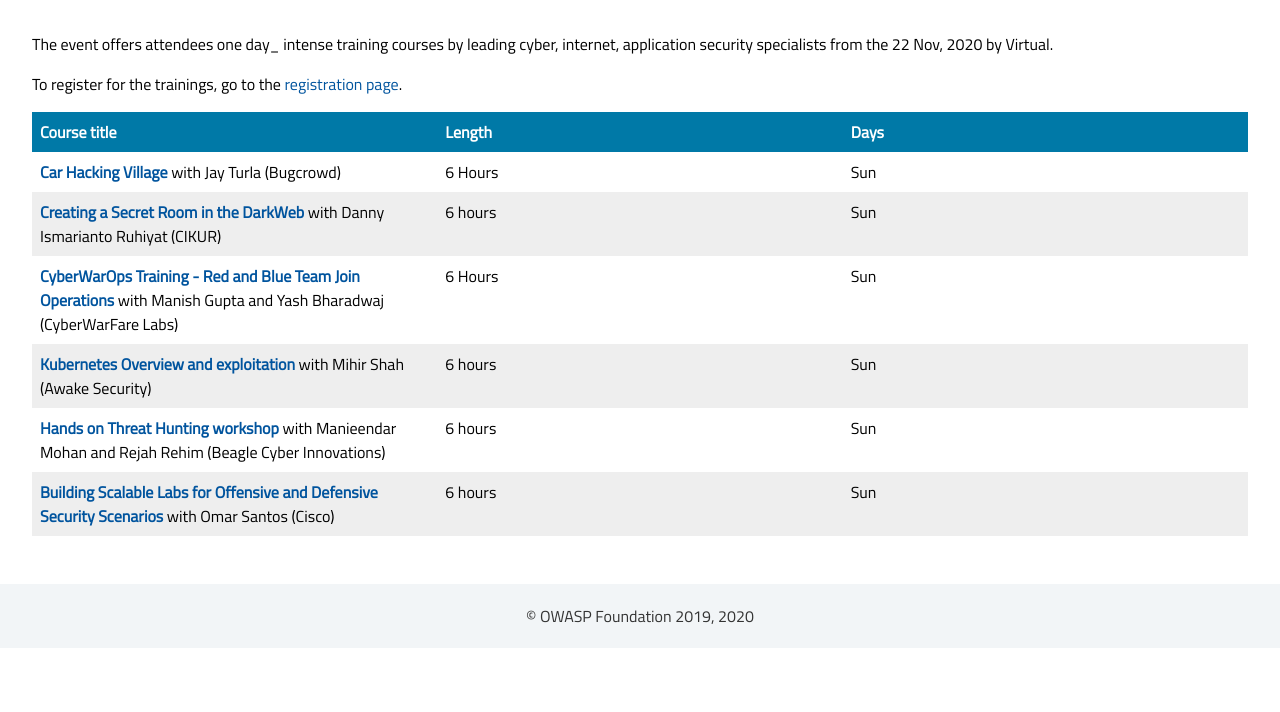
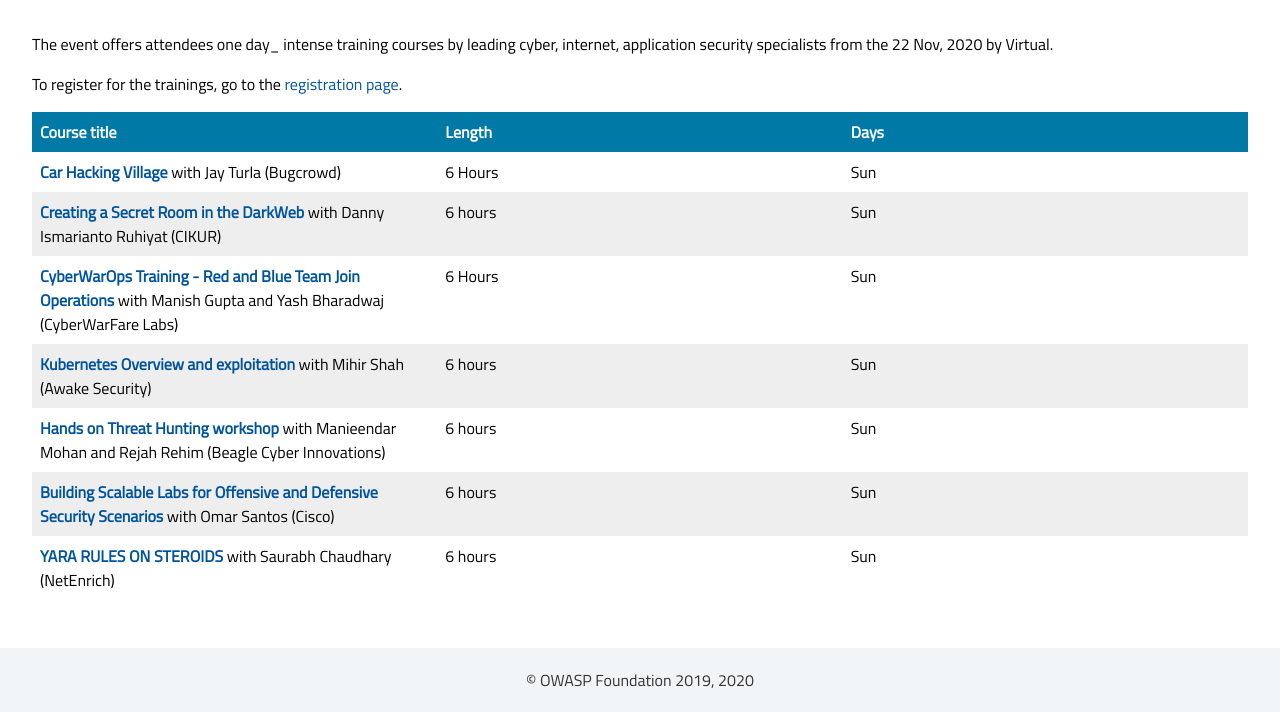
Before and after one commit to globalsea/globalsea.github.io, a Jekyll site: the page built from program/trainings.md, in a window 1280 px wide. Shown: the part 438-1150 px from the top of the page. Built offline with Jekyll 4.4.1, drawn with Linux system fonts in a browser that asks for light colours; some web fonts are replaced; before the commit the page ends 1086 px from its top, so only the background shows below that.

Commit message:
Update trainings.yml

```diff
--- a/_data/trainings.yml
+++ b/_data/trainings.yml
@@ -40,3 +40,10 @@
   days: Sun
   localprice: 7050 NIS
   price: $1650
+- title: YARA RULES ON STEROIDS
+  url: https://virtualappsecindonesia2020.sched.com/event/fCu1/yara-rules-on-steroids
+  trainers: Saurabh Chaudhary (NetEnrich)
+  duration: 6 hours
+  days: Sun
+  localprice: 7050 NIS
+  price: $1650
```
